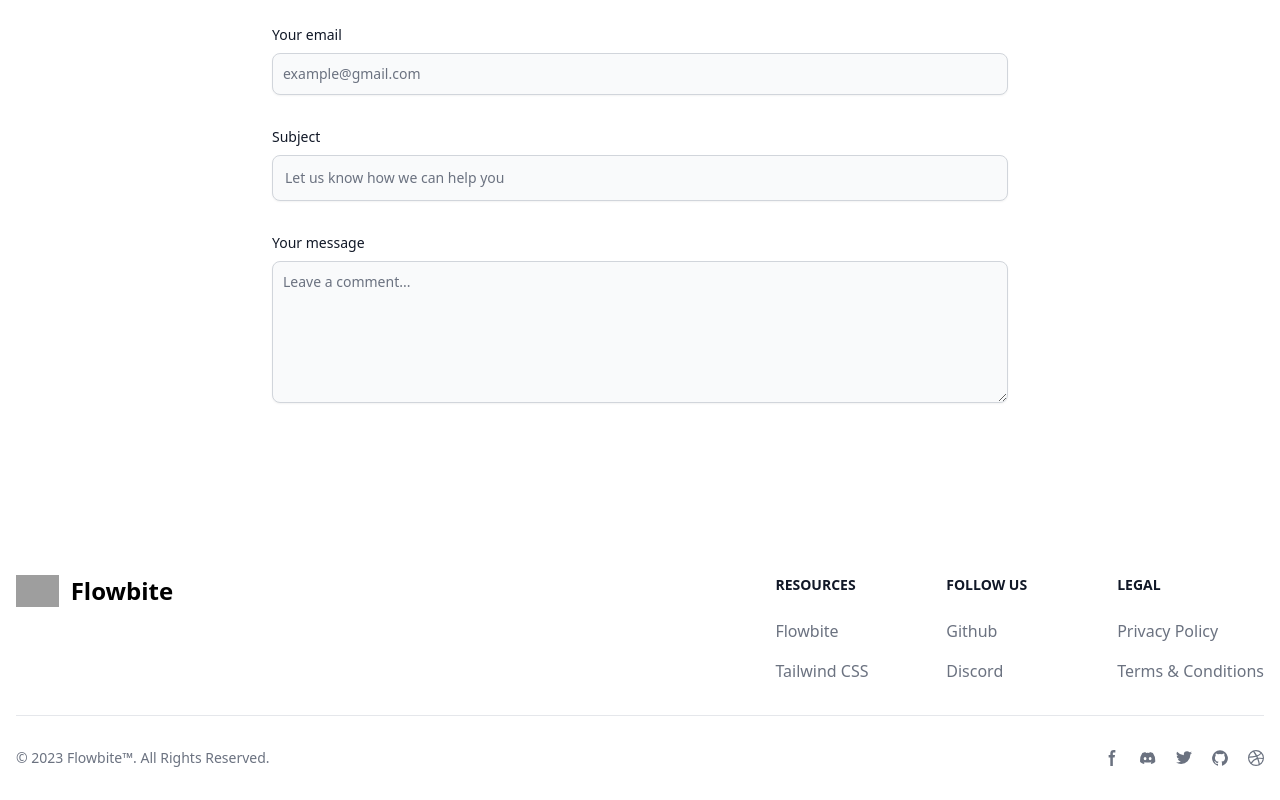
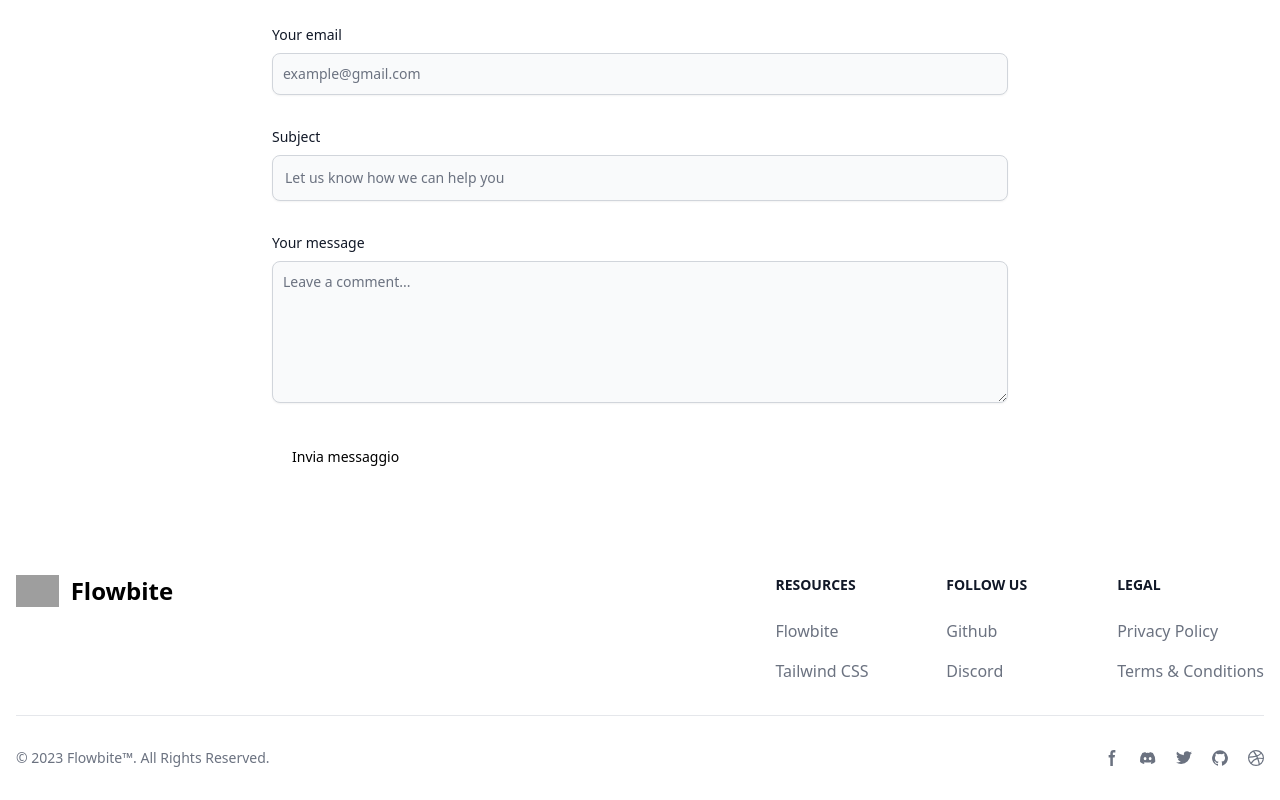
Before and after one commit to goodproggdev/Site, a React (Vite) app in the folder frontend/: page / in a window 1280 px wide. Shown: the part 3064-3864 px from the top of the page. Built offline with nearby package versions, Linux system fonts and the light colour scheme; no server answers; grey boxes are pictures that could not be loaded.

Commit message:
button visible

```diff
--- a/frontend/src/pages/ContactForm.tsx
+++ b/frontend/src/pages/ContactForm.tsx
@@ -166,7 +166,7 @@ const ContactForm = () => {
 
           <button
             type="submit"
-            className={`py-3 px-5 text-sm font-medium text-center text-white rounded-lg transition-colors sm:w-fit focus:ring-4 focus:outline-none ${
+            className={`py-3 px-5 text-sm font-medium text-center dark:text-white rounded-lg transition-colors sm:w-fit focus:ring-4 focus:outline-none ${
               status === "loading"
                 ? "bg-gray-400 cursor-not-allowed"
                 : "bg-primary-700 hover:bg-primary-800 focus:ring-primary-300 dark:bg-primary-600 dark:hover:bg-primary-700 dark:focus:ring-primary-800"
```
